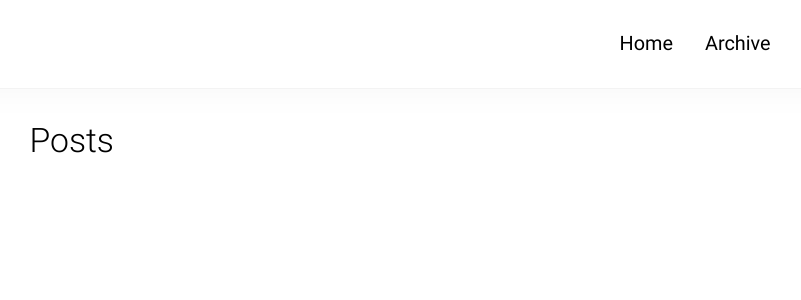
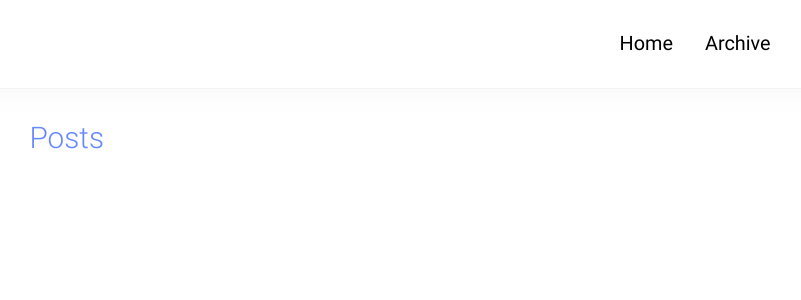
Before and after one commit to christopherstenson/christopherstenson.github.io, a Jekyll site: the page built from archive.md, in a window 1280 px wide. Shown: the top 300 px of the page, without its empty margins (224-1025 px from the left). Built offline with Jekyll 4.4.1, drawn with Linux system fonts in a browser that asks for light colours.

Commit message:
Update main.sass

```diff
--- a/assets/main.sass
+++ b/assets/main.sass
@@ -73,31 +73,21 @@
   width: 100%
   margin-bottom: 0.25em
 
+{% else %}
+
 header h1
-  font-size: 1.7em
+  font-size: 1.5em
 
 {% endif %}
-
-article header
-  margin-top: 0.2em
-  margin-bottom: 1.6em
-
-article header h1
-  font-size: 1.7em
-  margin-bottom: 0.2em
-
-article footer
-  padding: 1em 0
 
 table
   width: 100%
 
+h1
+  font-size: 1.7em
+
 header h1
-  font-size: 1.5em
   margin: 0
-
-header a
-  color: inherit
 
 nav
   margin: 0.4em -1rem
@@ -106,6 +96,16 @@
   display: inline-block
   font-weight: 400
   margin: 0 1rem
+
+article header
+  margin-top: 0.2em
+  margin-bottom: 1.6em
+
+article header h1
+  margin-bottom: 0.2em
+
+article footer
+  padding: 1em 0
 
 .archive div
   display: flex
```
